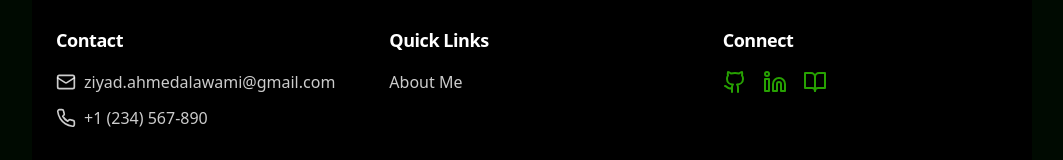
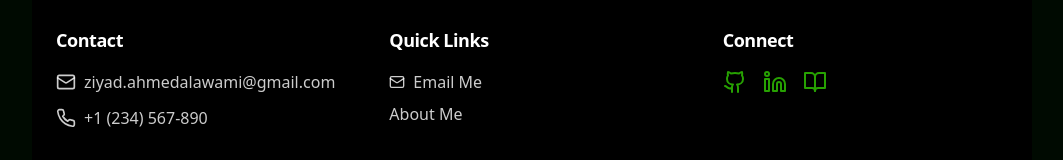
Before and after one commit to ziyadalawami/portfoli, a React (Vite) app: page / in a window 1280 px wide. Shown: the part 1340-1500 px from the top of the page, without its empty margins (108-1171 px from the left). Built offline with nearby package versions, Linux system fonts and the light colour scheme.

Commit message:
Add Mail Icon to Quick Links

```diff
--- a/src/components/Footer.tsx
+++ b/src/components/Footer.tsx
@@ -29,6 +29,13 @@ const Footer = () => {
           <div>
             <h3 className="text-white font-semibold text-lg mb-4">Quick Links</h3>
             <div className="flex flex-col space-y-2">
+              <a
+                href="mailto:ziyad.ahmedalawami@gmail.com"
+                className="flex items-center text-white/80 hover:text-[#1fea00] transition-colors"
+              >
+                <Mail size={16} className="mr-2" />
+                Email Me
+              </a>
               <a
                 href="#top"
                 className="text-white/80 hover:text-[#1fea00] transition-colors"
```
